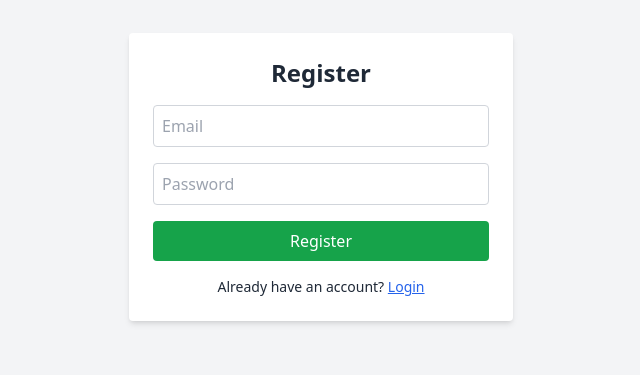
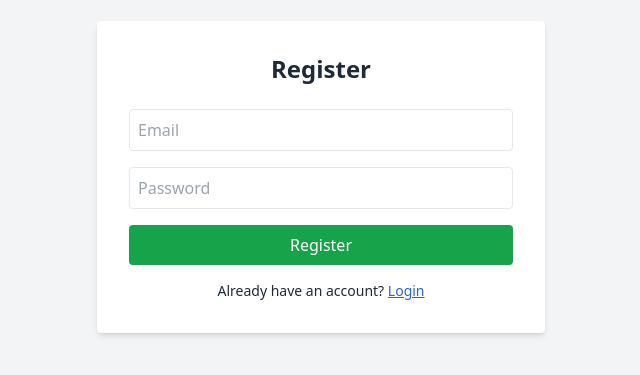
Before and after one commit to josehorta21/fittrack-frontend, a React (Vite) app: page /register in a window 1280 px wide. Shown: the part 223-598 px from the top of the page, without its empty margins (319-959 px from the left). Built offline with nearby package versions, Linux system fonts and the light colour scheme.

Commit message:
Update frontend with  FitTrack design and backend connection

```diff
--- a/index.html
+++ b/index.html
@@ -2,6 +2,7 @@
 <html lang="en">
   <head>
     <meta charset="UTF-8" />
+    <link rel="icon" type="image/svg+xml" href="/vite.svg" />
     <meta name="viewport" content="width=device-width, initial-scale=1.0" />
     <title>FitTrack</title>
   </head>
--- a/package.json
+++ b/package.json
@@ -14,6 +14,7 @@
     "react-router-dom": "^6.14.1"
   },
   "devDependencies": {
+    "@vitejs/plugin-react": "^4.0.0",
     "autoprefixer": "^10.4.14",
     "postcss": "^8.4.21",
     "tailwindcss": "^3.3.2",
--- a/src/index.css
+++ b/src/index.css
@@ -3,5 +3,5 @@
 @tailwind utilities;
 
 body {
-  @apply bg-gray-50 text-gray-800;
+  @apply bg-gray-100 text-gray-800;
 }
--- a/src/pages/Dashboard.jsx
+++ b/src/pages/Dashboard.jsx
@@ -1,14 +1,12 @@
-import React from 'react';
-
-function Dashboard() {
+const Dashboard = () => {
   return (
-    <div className="min-h-screen flex items-center justify-center bg-white text-center">
-      <div>
-        <h1 className="text-3xl font-bold text-gray-800">Welcome to your Dashboard</h1>
-        <p className="text-gray-600 mt-2">You're logged in! 🚀</p>
+    <div className="min-h-screen flex items-center justify-center bg-gray-100 text-center">
+      <div className="bg-white p-10 rounded shadow-md">
+        <h1 className="text-3xl font-bold mb-4">Dashboard</h1>
+        <p className="text-lg">Welcome! You're logged in.</p>
       </div>
     </div>
   );
-}
+};
 
 export default Dashboard;
--- a/src/pages/Login.jsx
+++ b/src/pages/Login.jsx
@@ -1,63 +1,60 @@
-import React, { useState } from 'react';
-import axios from 'axios';
-import { useNavigate, Link } from 'react-router-dom';
+import { useState } from "react";
+import { useNavigate, Link } from "react-router-dom";
+import axios from "axios";
 
-const API_URL = 'https://fittrack-backend-crua.onrender.com/api/auth';
-
-function Login() {
-  const [email, setEmail] = useState('');
-  const [password, setPassword] = useState('');
-  const [message, setMessage] = useState('');
+const Login = () => {
+  const [email, setEmail] = useState("");
+  const [password, setPassword] = useState("");
   const navigate = useNavigate();
 
-  const handleLogin = async (e) => {
+  const handleSubmit = async (e) => {
     e.preventDefault();
     try {
-      const res = await axios.post(`${API_URL}/login`, { email, password });
-      localStorage.setItem('token', res.data.token);
-      setMessage(`Welcome, ${res.data.user.name}`);
-      navigate('/dashboard');
+      const res = await axios.post(
+        `${import.meta.env.VITE_API_URL}/api/auth/login`,
+        { email, password }
+      );
+      localStorage.setItem("token", res.data.token);
+      navigate("/dashboard");
     } catch (err) {
-      setMessage('Login failed. Please try again.');
+      alert("Login failed. Check credentials.");
     }
   };
 
   return (
     <div className="min-h-screen flex items-center justify-center bg-gray-100">
-      <form onSubmit={handleLogin} className="bg-white p-6 rounded shadow-md w-full max-w-sm space-y-4">
-        <h1 className="text-2xl font-bold text-center">Login</h1>
+      <div className="bg-white p-8 rounded shadow-md w-full max-w-md">
+        <h1 className="text-2xl font-bold mb-6 text-center">Login</h1>
+        <form onSubmit={handleSubmit} className="space-y-4">
           <input
             type="email"
             placeholder="Email"
-          className="w-full p-2 border border-gray-300 rounded"
             value={email}
             onChange={(e) => setEmail(e.target.value)}
+            className="w-full p-2 border rounded"
             required
           />
           <input
             type="password"
             placeholder="Password"
-          className="w-full p-2 border border-gray-300 rounded"
             value={password}
             onChange={(e) => setPassword(e.target.value)}
+            className="w-full p-2 border rounded"
             required
           />
-        <button
-          type="submit"
-          className="w-full bg-blue-600 text-white py-2 rounded hover:bg-blue-700 transition"
-        >
+          <button type="submit" className="w-full bg-blue-600 text-white p-2 rounded hover:bg-blue-700">
             Login
           </button>
-        {message && <p className="text-sm text-center text-red-600">{message}</p>}
-        <p className="text-sm text-center">
-          Don't have an account?{' '}
+        </form>
+        <p className="mt-4 text-sm text-center">
+          Don't have an account?{" "}
           <Link to="/register" className="text-blue-600 underline">
             Register
           </Link>
         </p>
-      </form>
+      </div>
     </div>
   );
-}
+};
 
 export default Login;
--- a/src/pages/Register.jsx
+++ b/src/pages/Register.jsx
@@ -1,60 +1,56 @@
-import React, { useState } from 'react';
-import axios from 'axios';
-import { Link } from 'react-router-dom';
+import { useState } from "react";
+import { Link, useNavigate } from "react-router-dom";
+import axios from "axios";
 
-const API_URL = 'https://fittrack-backend-crua.onrender.com/api/auth';
+const Register = () => {
+  const [email, setEmail] = useState("");
+  const [password, setPassword] = useState("");
+  const navigate = useNavigate();
 
-function Register() {
-  const [email, setEmail] = useState('');
-  const [password, setPassword] = useState('');
-  const [message, setMessage] = useState('');
-
-  const handleRegister = async (e) => {
+  const handleSubmit = async (e) => {
     e.preventDefault();
     try {
-      const res = await axios.post(`${API_URL}/register`, { email, password });
-      setMessage(res.data.message);
+      await axios.post(`${import.meta.env.VITE_API_URL}/api/auth/register`, { email, password });
+      navigate("/");
     } catch (err) {
-      setMessage('Registration failed. Please try again.');
+      alert("Registration failed.");
     }
   };
 
   return (
     <div className="min-h-screen flex items-center justify-center bg-gray-100">
-      <form onSubmit={handleRegister} className="bg-white p-6 rounded shadow-md w-full max-w-sm space-y-4">
-        <h1 className="text-2xl font-bold text-center">Register</h1>
+      <div className="bg-white p-8 rounded shadow-md w-full max-w-md">
+        <h1 className="text-2xl font-bold mb-6 text-center">Register</h1>
+        <form onSubmit={handleSubmit} className="space-y-4">
           <input
             type="email"
             placeholder="Email"
-          className="w-full p-2 border border-gray-300 rounded"
             value={email}
             onChange={(e) => setEmail(e.target.value)}
+            className="w-full p-2 border rounded"
             required
           />
           <input
             type="password"
             placeholder="Password"
-          className="w-full p-2 border border-gray-300 rounded"
             value={password}
             onChange={(e) => setPassword(e.target.value)}
+            className="w-full p-2 border rounded"
             required
           />
-        <button
-          type="submit"
-          className="w-full bg-green-600 text-white py-2 rounded hover:bg-green-700 transition"
-        >
+          <button type="submit" className="w-full bg-green-600 text-white p-2 rounded hover:bg-green-700">
             Register
           </button>
-        {message && <p className="text-sm text-center text-green-600">{message}</p>}
-        <p className="text-sm text-center">
-          Already have an account?{' '}
+        </form>
+        <p className="mt-4 text-sm text-center">
+          Already have an account?{" "}
           <Link to="/" className="text-blue-600 underline">
             Login
           </Link>
         </p>
-      </form>
+      </div>
     </div>
   );
-}
+};
 
 export default Register;
--- a/tailwind.config.js
+++ b/tailwind.config.js
@@ -1,8 +1,5 @@
 export default {
-  content: [
-    "./index.html",
-    "./src/**/*.{js,jsx,ts,tsx}",
-  ],
+  content: ["./index.html", "./src/**/*.{js,ts,jsx,tsx}"],
   theme: {
     extend: {},
   },
--- /dev/null
+++ b/vite.config.js
@@ -0,0 +1,6 @@
+import { defineConfig } from "vite";
+import react from "@vitejs/plugin-react";
+
+export default defineConfig({
+  plugins: [react()],
+});
```
Also changed, not shown: src/App.jsx (+4 -4 lines). Lines whose indentation alone changed are shown as unchanged.
